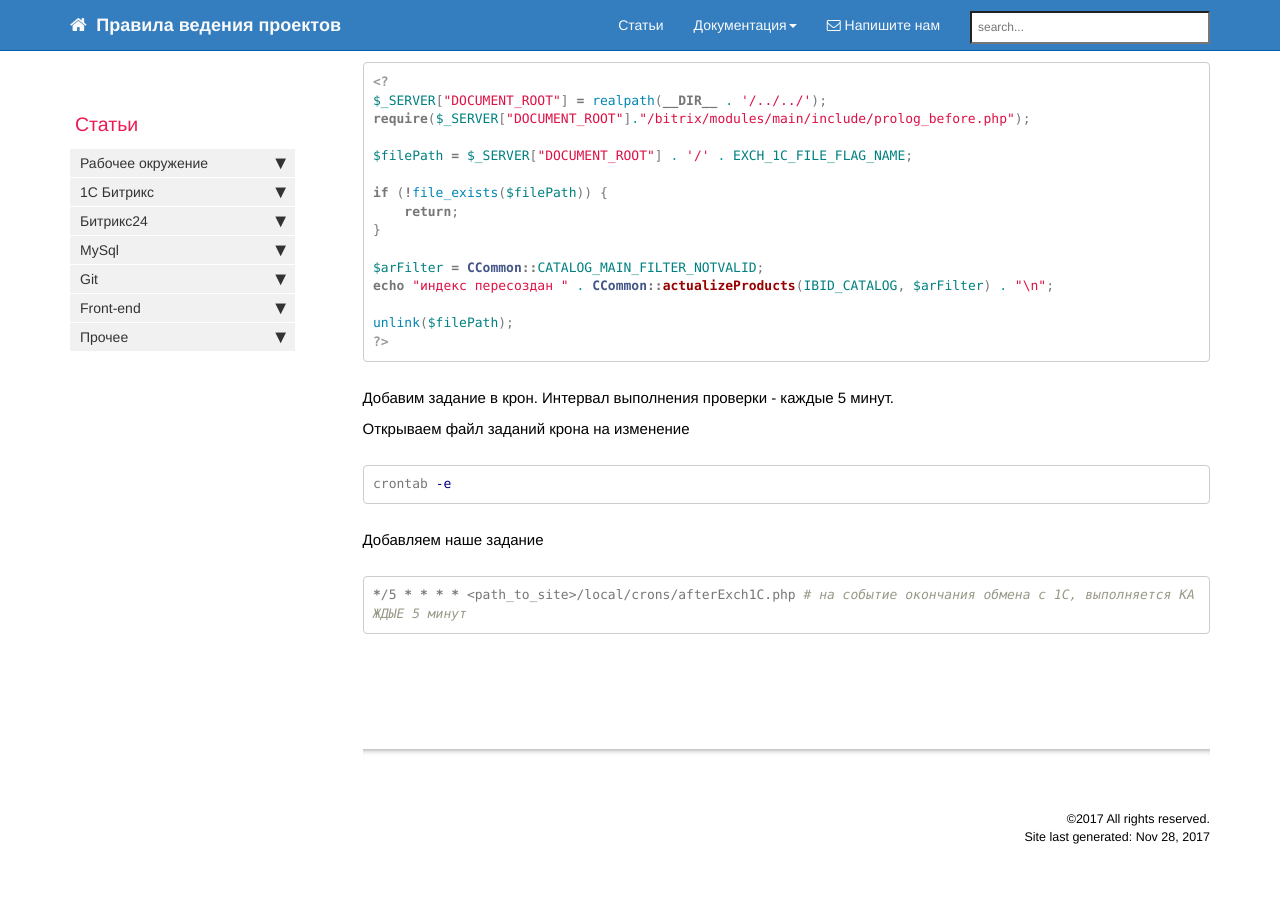
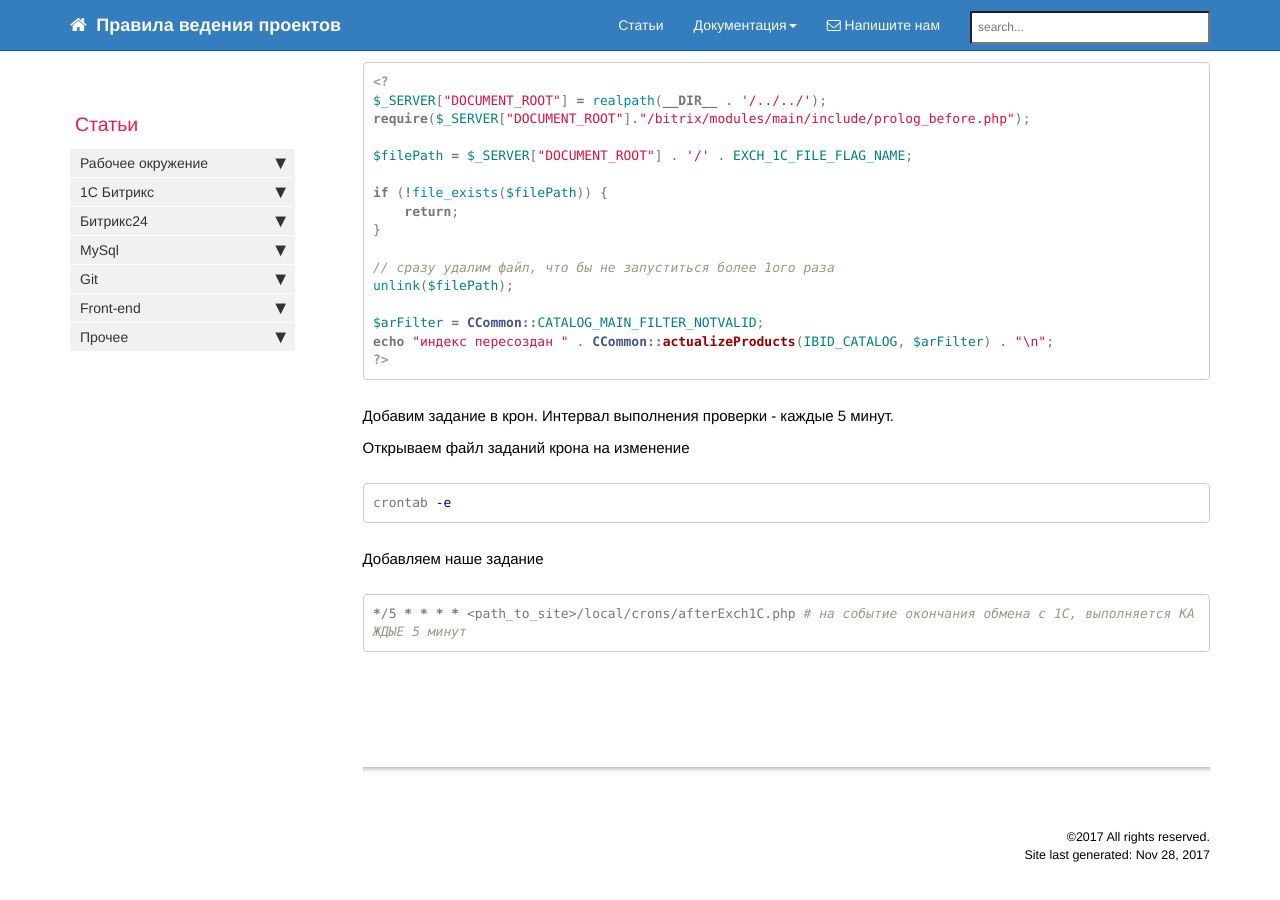
Before and after one commit to gdecider/gdecider.github.io, a Jekyll site: the page built from pages/articles/articles_bx-smart-filter-faset.md, in a window 1280 px wide and 900 px high, scrolled down 3958 px. Built offline with Jekyll 4.4.1, drawn with Linux system fonts in a browser that asks for light colours; nearby versions of some CDN libraries; comment, search, counter and statistics services are not loaded.

Commit message:
Update articles_bx-smart-filter-faset.md

````diff
--- a/pages/articles/articles_bx-smart-filter-faset.md
+++ b/pages/articles/articles_bx-smart-filter-faset.md
@@ -189,10 +189,11 @@ if (!file_exists($filePath)) {
     return;
 }
 
+// сразу удалим файл, что бы не запуститься более 1ого раза
+unlink($filePath);
+
 $arFilter = CCommon::CATALOG_MAIN_FILTER_NOTVALID;
 echo "индекс пересоздан " . CCommon::actualizeProducts(IBID_CATALOG, $arFilter) . "\n";
-
-unlink($filePath);
 ?>
 ```
 
````
